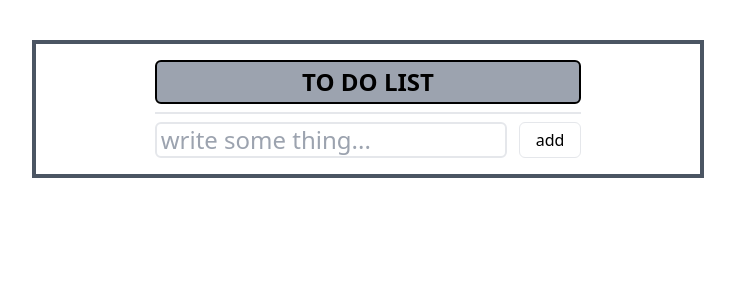
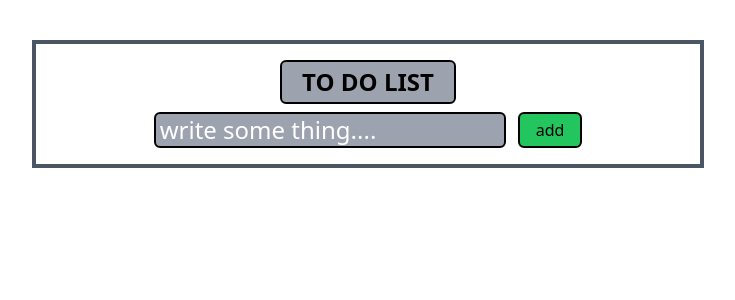
Before and after one commit to Elshater6498/to-do-list, a React (Vite) app: page / in a window 1280 px wide. Shown: the top 300 px of the page, without its empty margins (272-1007 px from the left). Built offline with nearby package versions, Linux system fonts and the light colour scheme.

Commit message:
edit in some style

```diff
--- a/src/App.jsx
+++ b/src/App.jsx
@@ -10,16 +10,26 @@ function App() {
   };
   return (
     <div className="flex flex-col justify-center items-center border-4 border-gray-600 max-w-2xl mx-auto my-10 p-4">
-      <div className="">
-        <h1 className="text-2xl font-bold uppercase border-2 border-black rounded-md bg-gray-400 p-1 px-5 text-center">to do list</h1>
-        <ul className="list-disc px-8 border my-2">
+      <h1 className="text-2xl font-bold uppercase border-2 border-black rounded-md bg-gray-400 p-1 px-5 text-center">
+        to do list
+      </h1>
+      <div className="max-w-xl mx-auto">
+        <ul className="px-8 my-2">
           {todos.map((item) => {
-            return <li className="">{item}</li>;
+            return <li className="hand text-xl w-full break-words">{item}</li>;
           })}
         </ul>
-        <div className="flex gap-3">
-          <input ref={inputRef} type="text" className="border-2 rounded-md select-none text-2xl placeholder:px-1 " placeholder="write some thing..." />
-          <button onClick={handelAddToDo} className="border px-4 rounded-md">
+        <div className="flex gap-3 justify-center">
+          <input
+            ref={inputRef}
+            type="text"
+            className="border-2 border-black rounded-md outline-none bg-gray-400 text-2xl placeholder:px-1 placeholder:text-white"
+            placeholder="write some thing...."
+          />
+          <button
+            onClick={handelAddToDo}
+            className="border-2 border-black px-4 rounded-md bg-green-500"
+          >
             add
           </button>
         </div>
--- a/src/index.css
+++ b/src/index.css
@@ -1,3 +1,7 @@
 @tailwind base;
 @tailwind components;
 @tailwind utilities;
+
+.hand{
+    list-style-type: "✍🏽";
+}
```
